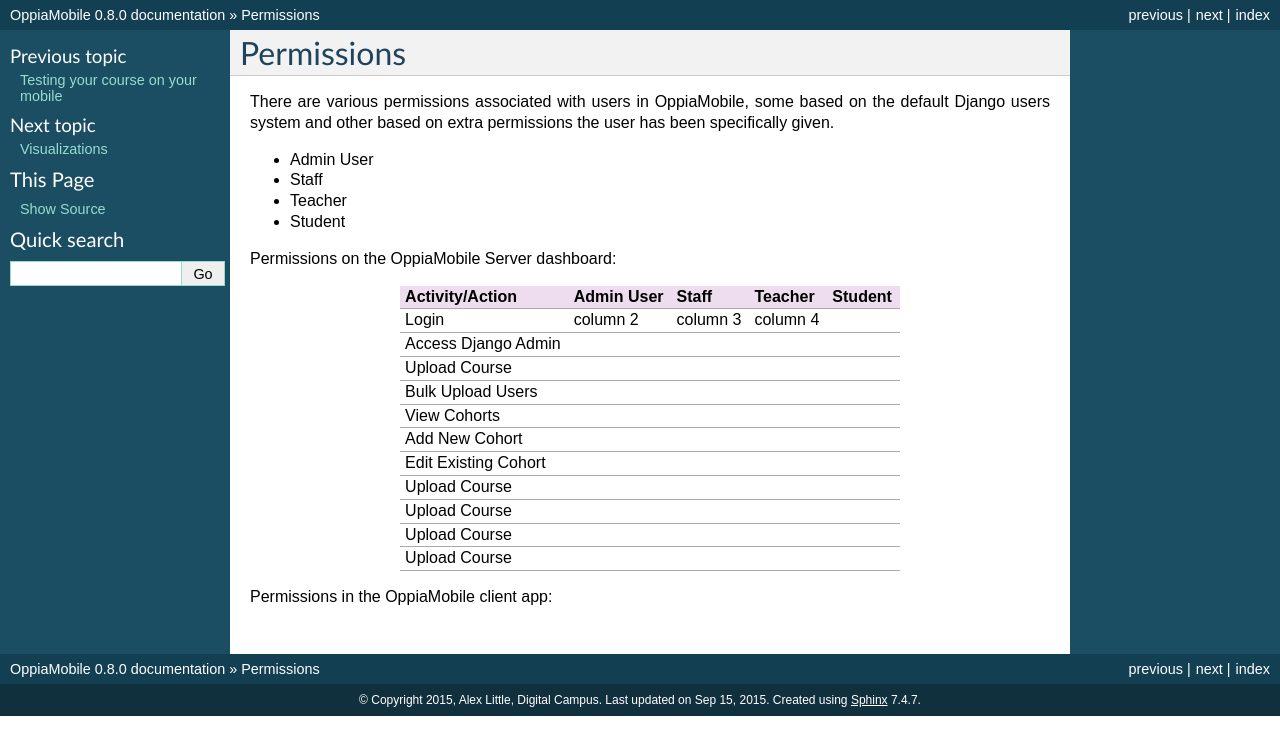
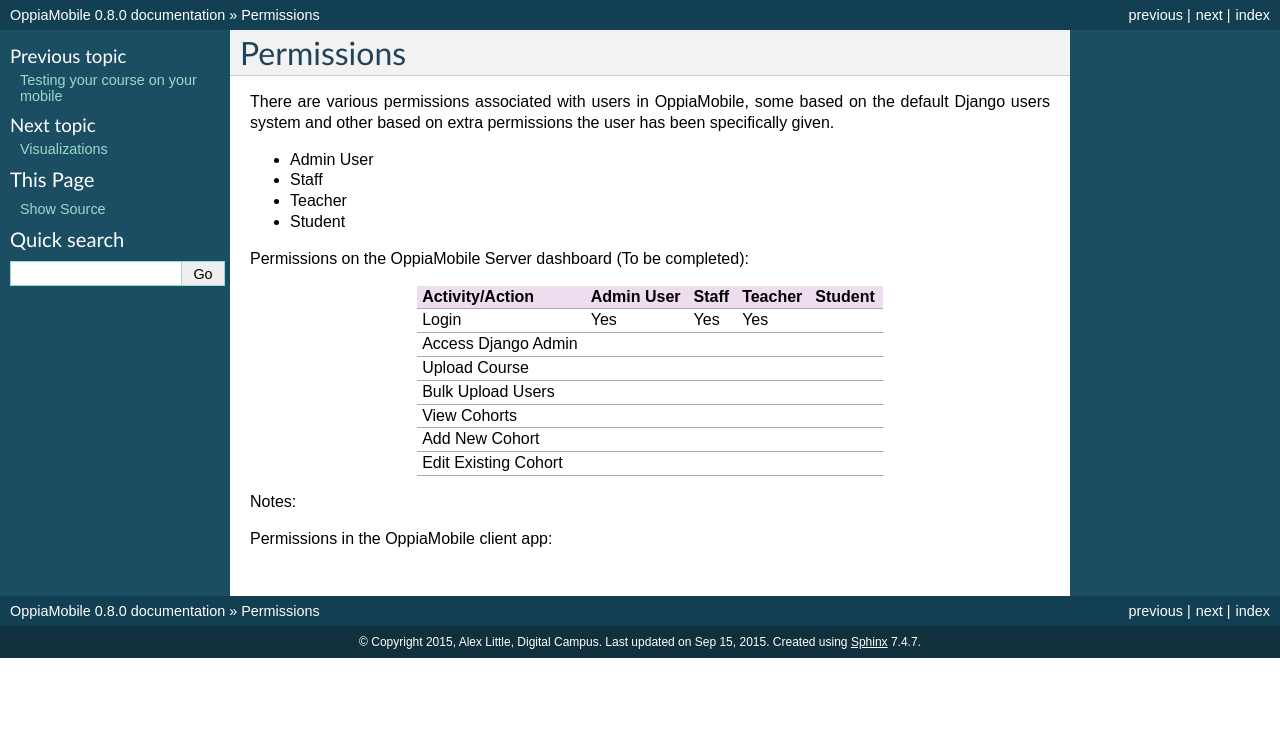
Before and after one commit to DigitalCampus/django-oppia, a Sphinx documentation site: the page built from docs/permissions.rst, in a window 1280 px wide. Shown: the top 755 px of the page. Built offline with Sphinx 7.4.7, drawn with Linux system fonts in a browser that asks for light colours; the version number is read from the project's files by our own code.

Commit message:
OPEN - task 250: Add docs about groups and permissions https://github.com/DigitalCampus/django-oppia/issues/issue/250

```diff
--- a/docs/permissions.rst
+++ b/docs/permissions.rst
@@ -6,22 +6,18 @@
 has been specifically given.
 
 * Admin User
-
 * Staff
-
 * Teacher
-
-
 * Student
 
 
 
-Permissions on the OppiaMobile Server dashboard:
+Permissions on the OppiaMobile Server dashboard (To be completed):
 
 +------------------------+------------+----------+----------+----------+
 | Activity/Action        | Admin User | Staff    | Teacher  | Student  |
 +========================+============+==========+==========+==========+
-| Login                  | column 2   | column 3 | column 4 |          |
+| Login                  | Yes        | Yes      | Yes      |          |
 +------------------------+------------+----------+----------+----------+
 | Access Django Admin    |            |          |          |          |
 +------------------------+------------+----------+----------+----------+
@@ -35,14 +31,9 @@
 +------------------------+------------+----------+----------+----------+
 | Edit Existing Cohort   |            |          |          |          |
 +------------------------+------------+----------+----------+----------+
-| Upload Course          |            |          |          |          |
-+------------------------+------------+----------+----------+----------+
-| Upload Course          |            |          |          |          |
-+------------------------+------------+----------+----------+----------+
-| Upload Course          |            |          |          |          |
-+------------------------+------------+----------+----------+----------+
-| Upload Course          |            |          |          |          |
-+------------------------+------------+----------+----------+----------+
+
+Notes:
+
 
 
 Permissions in the OppiaMobile client app:
```
